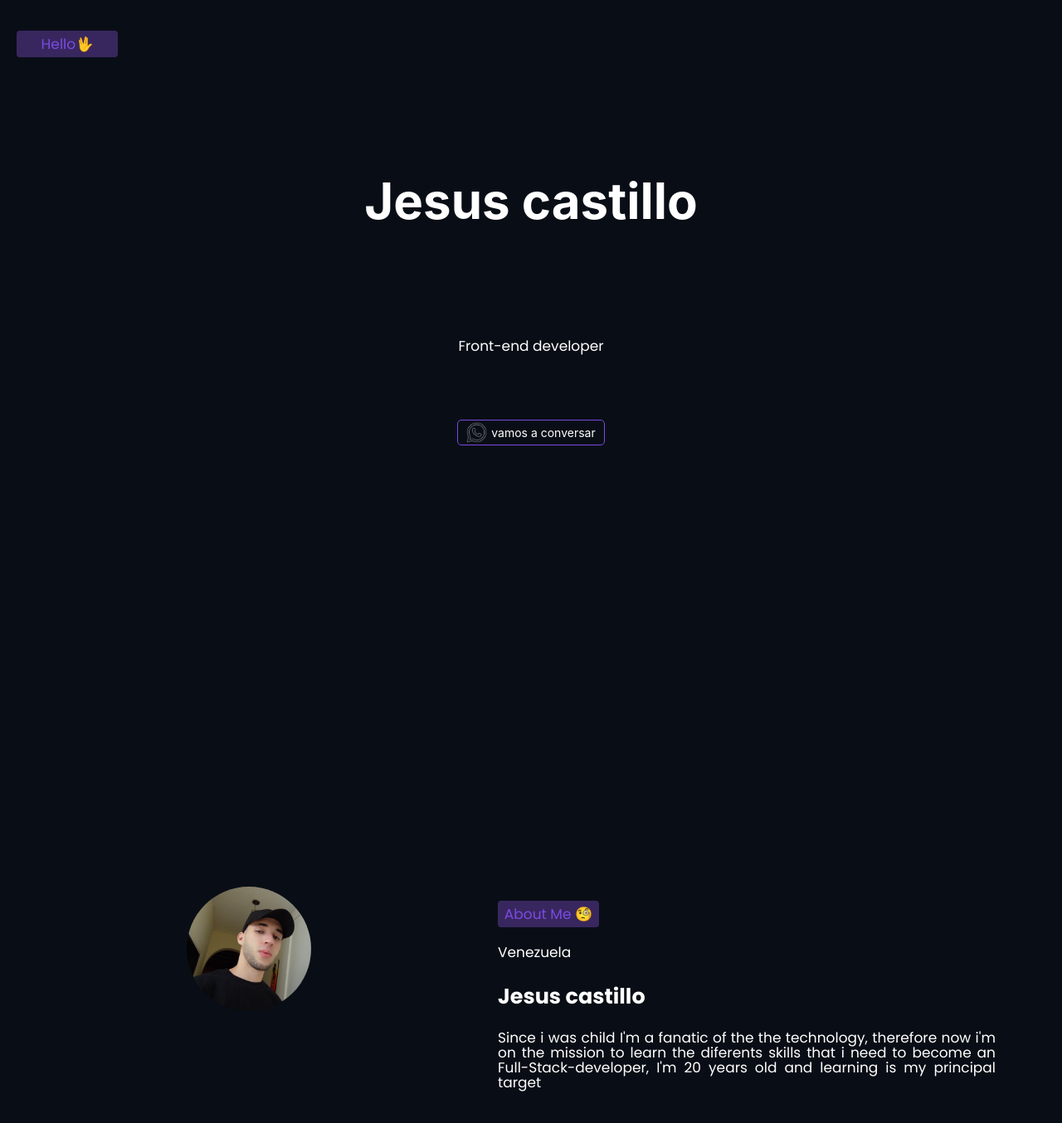
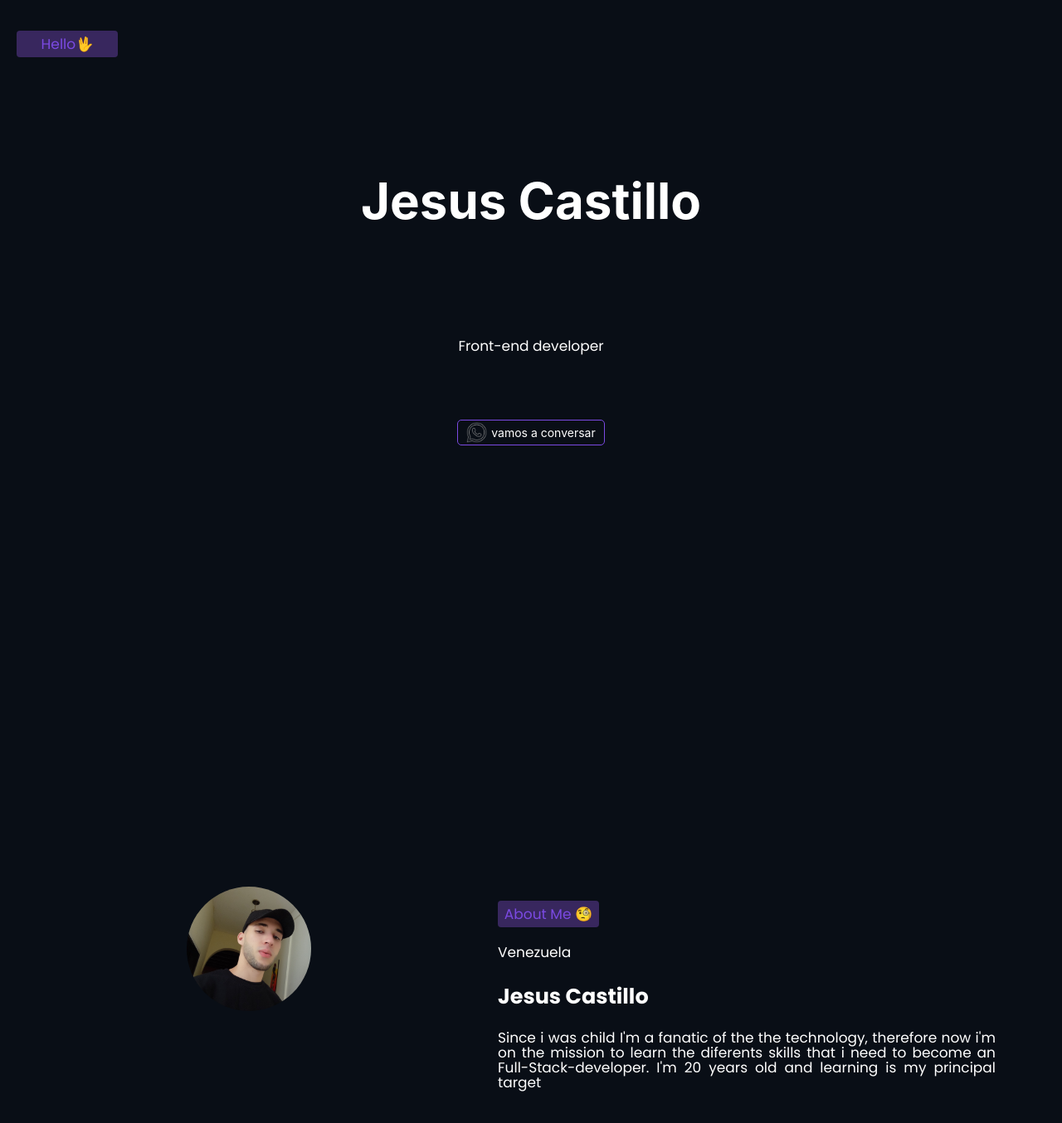
Before and after one commit to JesusEdu20/Portfolio, a React (Create React App) app: page / in a window 1280 px wide. Shown: the top 1354 px of the page at 83% size. Built offline with nearby package versions, Linux system fonts and the light colour scheme.

Commit message:
spelling error corrected

```diff
--- a/src/components/AboutMe.js
+++ b/src/components/AboutMe.js
@@ -9,7 +9,7 @@ import "./AboutMe.scss"
 function AboutMe (props){
 
 
-    const description="Since i was child I'm a fanatic of the the technology, therefore now i'm on the mission to learn the diferents skills that i need to become an Full-Stack-developer, I'm 20 years old and learning is my principal target"
+    const description="Since i was child I'm a fanatic of the the technology, therefore now i'm on the mission to learn the diferents skills that i need to become an Full-Stack-developer. I'm 20 years old and learning is my principal target"
 
 
     return(
@@ -19,7 +19,7 @@ function AboutMe (props){
                 <span className="tag-profile-photo"></span>
             </div>
 
-            <Presentation classPresentation="about-me-container" name="Jesus castillo" ubication={true} country="Venezuela" saludo="About Me" description={description}  emoji="
+            <Presentation classPresentation="about-me-container" name="Jesus Castillo" ubication={true} country="Venezuela" saludo="About Me" description={description}  emoji="
             &#129488;" ></Presentation>
 
 
--- a/src/components/section.js
+++ b/src/components/section.js
@@ -67,7 +67,7 @@ function Section (props){
 
             </nav>
 
-            <Presentation classPresentation="presentation-container" name="Jesus castillo" description="Front-end developer" saludo="Hello" emoji="&#128406;">
+            <Presentation classPresentation="presentation-container" name="Jesus Castillo" description="Front-end developer" saludo="Hello" emoji="&#128406;">
                 <ButtonToTalk buttonClass="btn-wap-container" link="https://wa.me/584264599288?text=hablemos" icon={"icon-whatsapp"}>vamos a conversar</ButtonToTalk>
             </Presentation>
 
```
